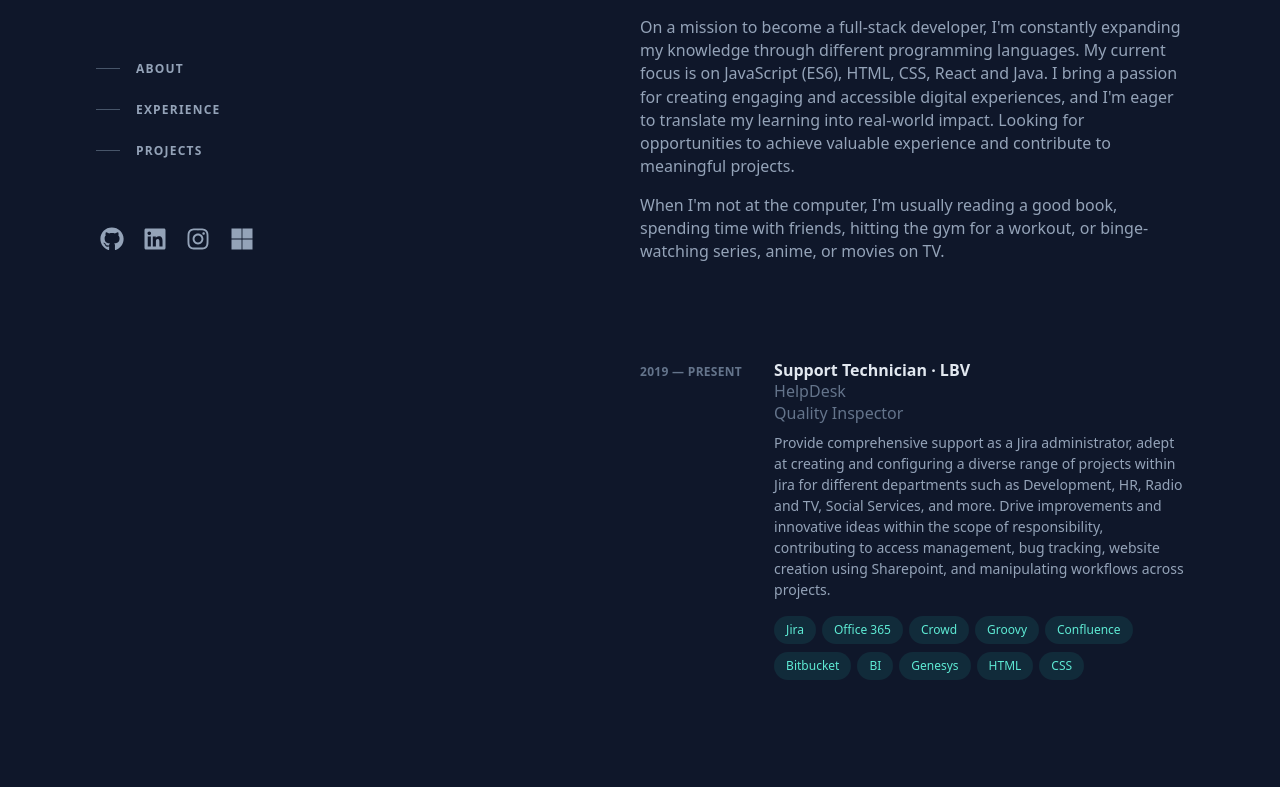
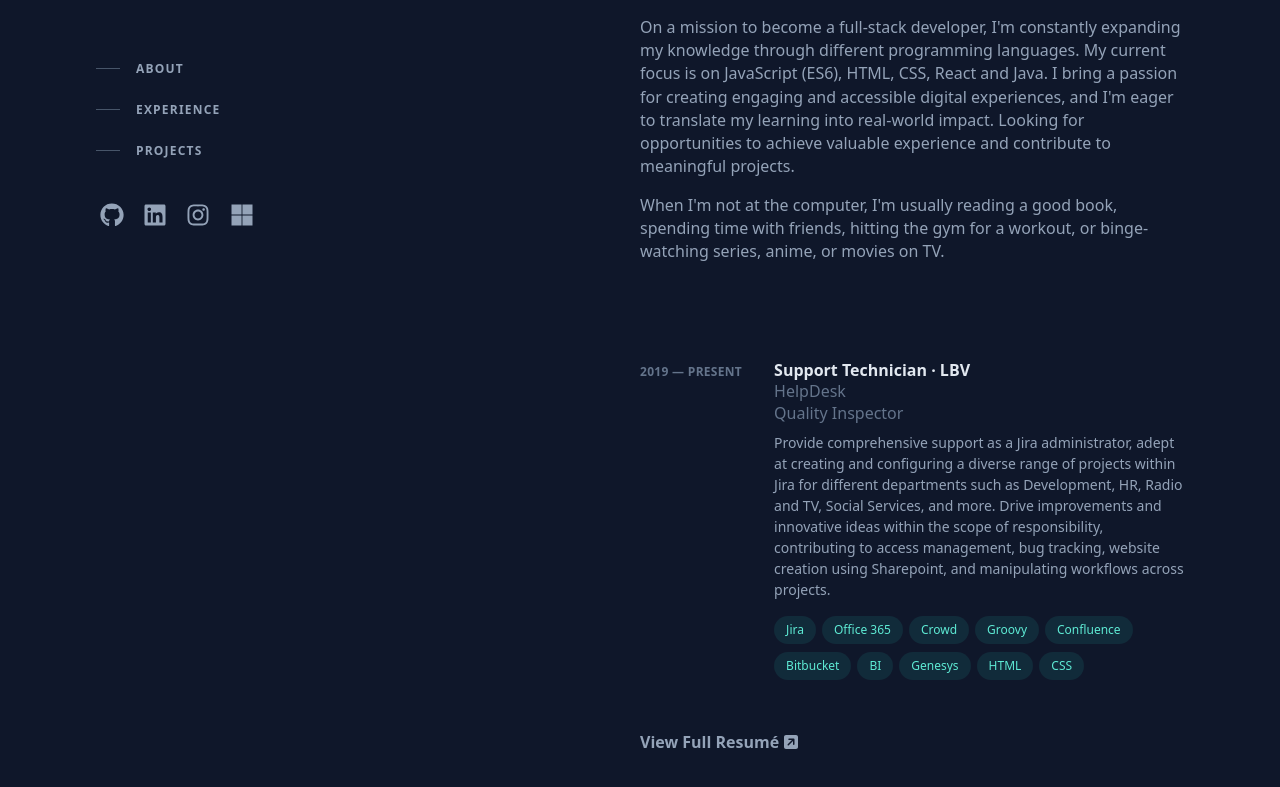
Before and after one commit to ebass0/react-porfolio, a React (Create React App) app: page / in a window 1280 px wide. Shown: the part 281-1068 px from the top of the page. Built offline with nearby package versions, Linux system fonts and the light colour scheme.

Commit message:
View Full Resume link added

```diff
--- a/package.json
+++ b/package.json
@@ -5,6 +5,7 @@
   "dependencies": {
     "@fortawesome/fontawesome-svg-core": "^6.5.1",
     "@fortawesome/free-brands-svg-icons": "^6.5.1",
+    "@fortawesome/free-solid-svg-icons": "^6.5.1",
     "@fortawesome/react-fontawesome": "^0.2.0",
     "@testing-library/jest-dom": "^5.17.0",
     "@testing-library/react": "^13.4.0",
--- a/src/App.js
+++ b/src/App.js
@@ -1,6 +1,7 @@
 import './App.css';
 import Header from "./components/Header";
 import Informacoes from './components/Informacoes';
+import Resume from './components/Resume';
 
 function App() {
   return (
@@ -10,6 +11,7 @@ function App() {
       </div>
       <div className='App-informacoes'>
         <Informacoes />
+        <Resume />
       </div>
     </div>
   );
--- a/src/components/Contatos/Contatos.css
+++ b/src/components/Contatos/Contatos.css
@@ -3,13 +3,10 @@
     display: flex;
     gap: 1.2rem;
     list-style: none;
-    padding: 0;
     margin: 32px 0 0 4px;
-    font-size: 40px;
 }
 
 .list-link{
-    color: #94A3B8;
     width: 1.5rem;
     height: 1.5rem;
 }
--- a/src/components/Experience/Experience.css
+++ b/src/components/Experience/Experience.css
@@ -68,7 +68,7 @@ ul {
 }
 
 /* HOVER */
-a:hover {
+.Experience-container:hover {
     cursor: pointer;
     border-radius: 0.375rem;
     background-color: rgba(30,41,59,.5);
--- /dev/null
+++ b/src/components/Resume/Resume.css
@@ -0,0 +1,25 @@
+.Resume {
+    margin-top: 3rem;
+}
+
+.Resume-link {
+    cursor: pointer;
+    font-size: 1rem;
+    font-weight: 600;
+    line-height: 1.25;
+}
+
+.icon {
+    margin-left: .25rem;
+    display: inline-block;
+    height: 1rem;
+    width: 1rem;
+}
+
+.Resume-link:hover {
+    color: rgb(94 234 212/1);
+
+    .icon {
+        margin-left: .5rem;
+    }
+}
--- /dev/null
+++ b/src/components/Resume/index.js
@@ -0,0 +1,18 @@
+import { FontAwesomeIcon } from '@fortawesome/react-fontawesome';
+import { faSquareArrowUpRight } from '@fortawesome/free-solid-svg-icons';
+import './Resume.css';
+
+const Resume = () => {
+    return(
+        <div className='Resume'>
+            <a href='/' className='Resume-link'>
+                <span>
+                    View Full <span>Resumé</span>
+                    <FontAwesomeIcon icon={faSquareArrowUpRight} className='icon' />
+                </span>
+            </a>
+        </div>
+    );
+}
+
+export default Resume;
```
Also changed, not shown: 1 other file (tests, documents, lock files or other folders).
